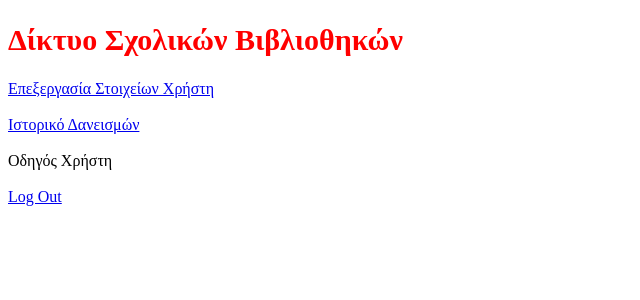
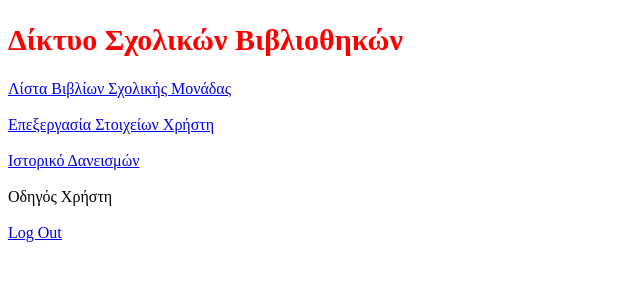
Before and after one commit to TilemachosNots21/School-Library-Managment, a Flask app: template libraryschooldb/templates/teacher_page.html in a window 1280 px wide. Shown: the top 300 px of the page, without its empty margins (0-640 px from the left). Run offline with Flask 3, Linux system fonts and the light colour scheme; the template is opened without the code that fills it: most values are stand-ins (such as "Sample title", 1, 10 or a date in 2020); some libraries are stand-ins or nearby versions.

Commit message:
Update teacher_page.html

```diff
--- a/libraryschooldb/templates/teacher_page.html
+++ b/libraryschooldb/templates/teacher_page.html
@@ -24,6 +24,8 @@
     </head>
     <body>
         <h1><a class="headline", href="Teacher_Dashboard.html">Δίκτυο Σχολικών Βιβλιοθηκών</a></h1>
+        <a href="{{ url_for('oper.book_list', role=role, user_id=user_id, username=username) }}">Λίστα Βιβλίων Σχολικής Μονάδας</a> <br>
+        <br>
         <a href="Edit_profile_Teacher.html">Επεξεργασία Στοιχείων Χρήστη</a> <br>
         <br>
         <a href="Personal_Borrow_History.html">Ιστορικό Δανεισμών</a> <br>
```
